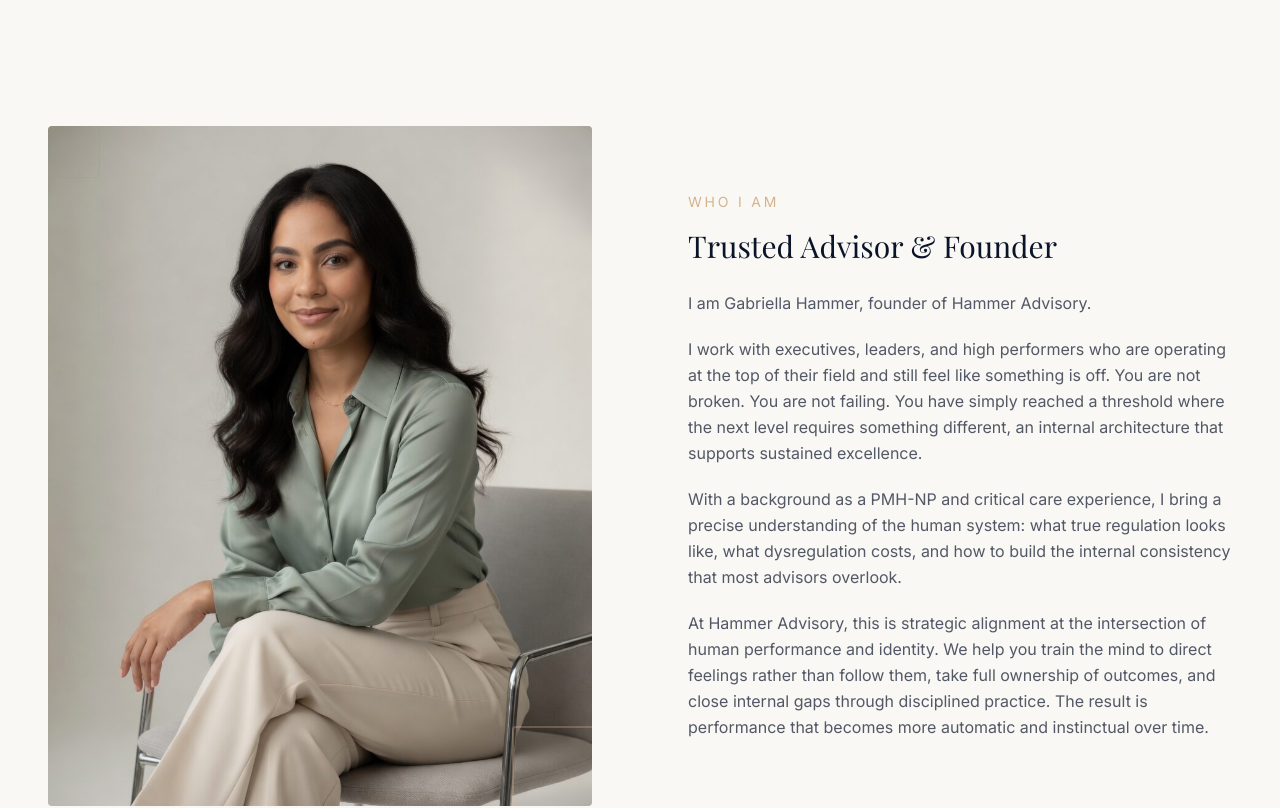
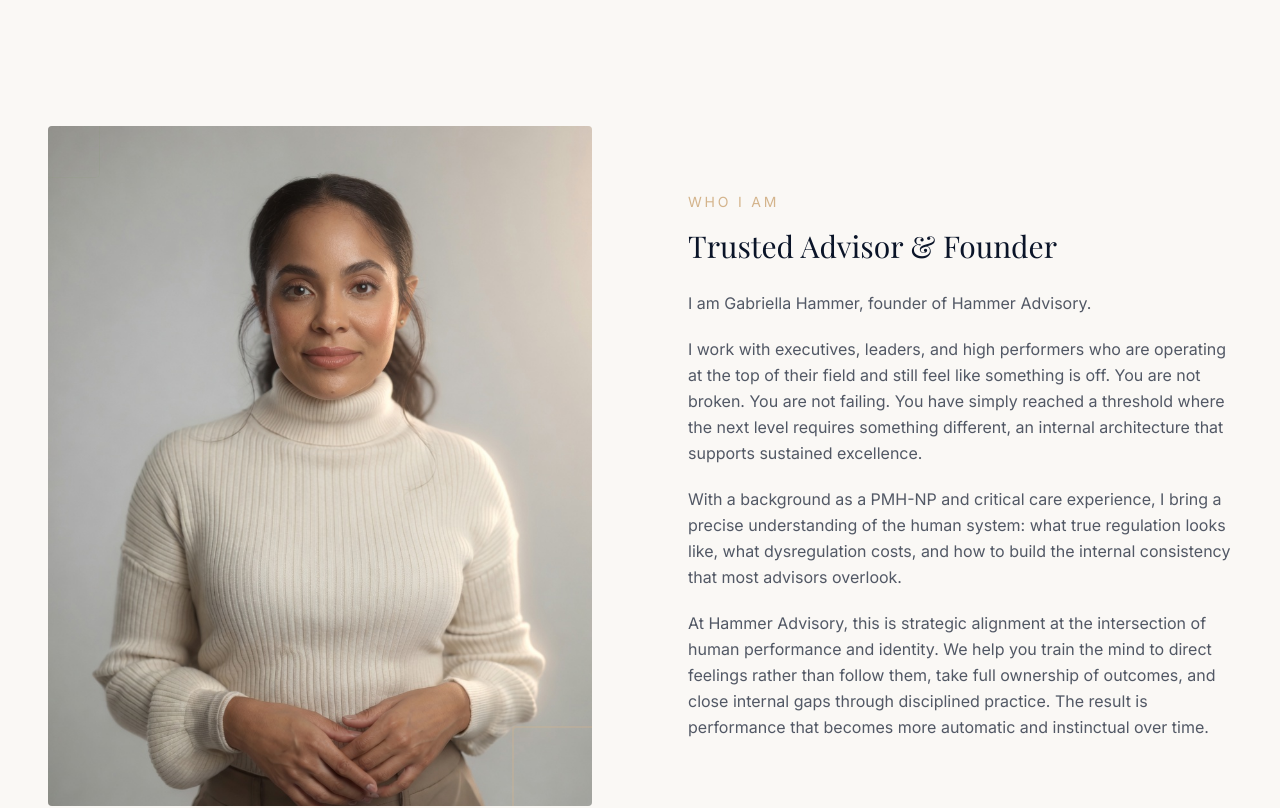
Before and after one commit to ghammer24/Hammer-Advisory-Website, a Next.js app: page / in a window 1280 px wide. Shown: the part 802-1610 px from the top of the page. Built offline with nearby package versions, Linux system fonts and the light colour scheme; a web font is replaced by a local one.

Commit message:
feat: update "Who I Am" section with new professional photo
Improve site aesthetic with new, polished image.

```diff
--- a/components/about-section.tsx
+++ b/components/about-section.tsx
@@ -25,7 +25,7 @@ export function AboutSection() {
           >
             <div className="aspect-[4/5] bg-navy/5 rounded-sm overflow-hidden relative">
               <Image
-                src="/images/gabriella-hammer.jpg"
+                src="/images/gabriella-about.jpg"
                 alt="Gabriella Hammer, Founder of Hammer Advisory"
                 fill
                 className="object-cover object-[50%_20%]"
```
Also changed, not shown: public/images/gabriella-about.jpg (added).
